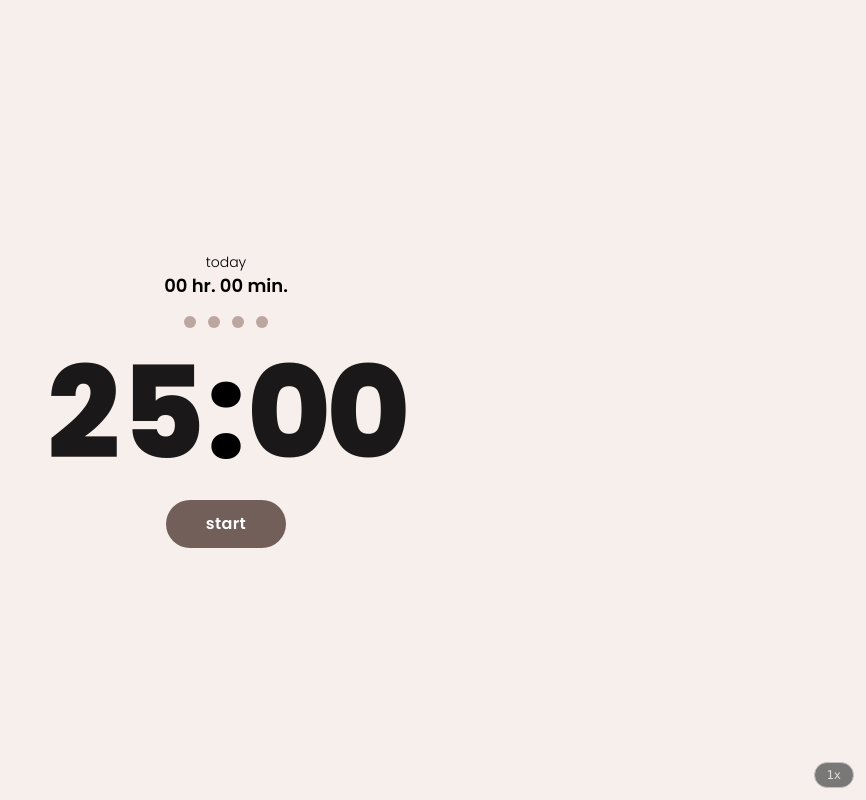
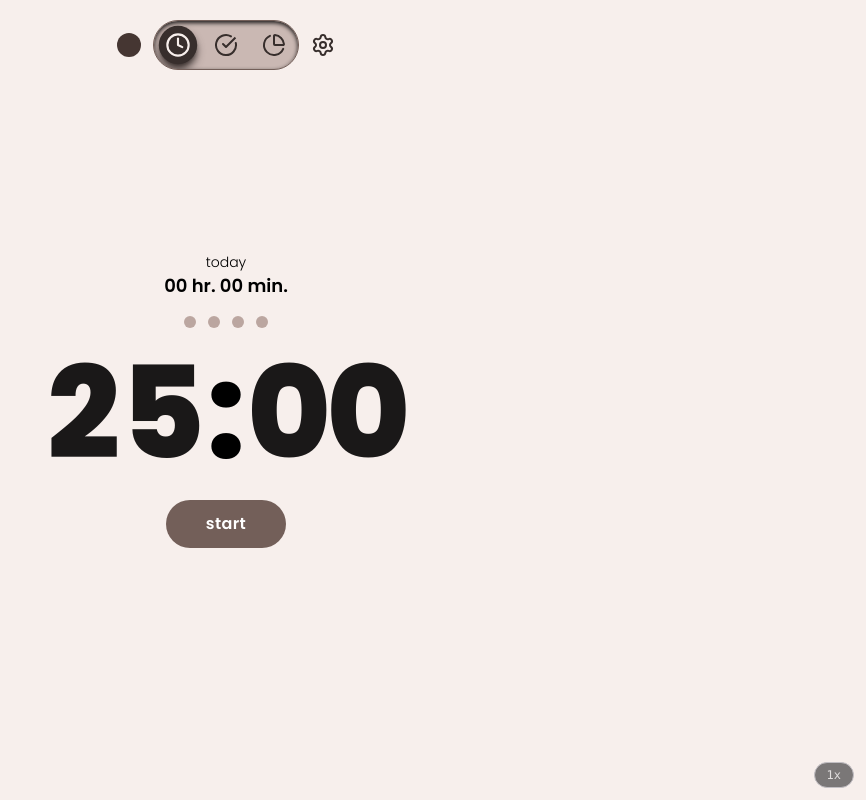
Before and after one commit to plwtx/chai.study, a React (Vite) app: page / in a window 1280 px wide. Shown: the whole page, without its empty margins (414-1280 px from the left). Built offline with nearby package versions, Linux system fonts and the light colour scheme; a web font is replaced by a local one; what @toolwind/corner-shape would draw is missing.

Commit message:
FEAT: NavBar.

```diff
--- a/src/features/focus-timer/index.tsx
+++ b/src/features/focus-timer/index.tsx
@@ -5,6 +5,7 @@ import { useTimer } from "./hooks/useTimer";
 import { useDailyTotal } from "./hooks/useDailyTotal";
 import DailyFocus from "./components/daily-focus";
 import { AnimatePresence, motion } from "motion/react";
+import NavBar from "@/features/navbar/index";
 
 const DevSpeedToggle = import.meta.env.DEV
   ? lazy(() => import("./components/dev-speed-toggle"))
@@ -33,6 +34,7 @@ export default function FocusTimer() {
     <>
       <FinishedBanner />
       <DevSpeedToggle />
+      <NavBar />
       <div className="bg-brown-100 h-screen w-full">
         <div className="flex h-full w-full flex-col items-center justify-center gap-4">
           <DailyFocus hours={hours} minutes={minutes} />
@@ -60,7 +62,7 @@ export default function FocusTimer() {
                 <motion.button
                   key="start"
                   onClick={start}
-                  className="bg-brown-500 cursor-pointer rounded-full px-10 py-3 font-poppins font-semibold tracking-wide text-white"
+                  className="bg-brown-500 font-poppins cursor-pointer rounded-full px-10 py-3 font-semibold tracking-wide text-white"
                   initial={{ scale: 0.5, opacity: 0, filter: "blur(8px)" }}
                   animate={{ scale: 1, opacity: 1, filter: "blur(0px)" }}
                   exit={{
@@ -103,7 +105,7 @@ export default function FocusTimer() {
                 >
                   <motion.button
                     onClick={status === "running" ? pause : start}
-                    className="bg-brown-500 cursor-pointer rounded-full px-8 py-3 font-poppins font-semibold tracking-wide text-white"
+                    className="bg-brown-500 font-poppins cursor-pointer rounded-full px-8 py-3 font-semibold tracking-wide text-white"
                     variants={{
                       hidden: {
                         x: 40,
@@ -137,7 +139,7 @@ export default function FocusTimer() {
 
                   <motion.button
                     onClick={endCycle}
-                    className="border-brown-400 text-brown-600 hover:border-brown-600 hover:text-brown-800 cursor-pointer rounded-full border px-5 py-2.5 font-poppins text-sm"
+                    className="border-brown-400 text-brown-600 hover:border-brown-600 hover:text-brown-800 font-poppins cursor-pointer rounded-full border px-5 py-2.5 text-sm"
                     variants={{
                       hidden: {
                         x: -40,
--- /dev/null
+++ b/src/features/navbar/index.tsx
@@ -0,0 +1,26 @@
+import { cn } from "@/lib/utils";
+import { Clock, CircleCheckBig, ChartPie, Cog, Settings } from "lucide-react";
+
+const Navbar = () => {
+  return (
+    <div className={cn("absolute top-5 left-1/2 z-10 -translate-x-1/2")}>
+      <div className="flex items-center justify-center gap-3">
+        {/* EMPTY PLACEHOLDER FOR LOGO: */}
+        <div className="bg-brown-600 size-6 rounded-full"></div>
+        {/* Page navigation buttons: */}
+        <div className="bg-brown-300/75 shadow-brown-900 border-brown-500 flex w-fit items-center justify-between gap-6 overflow-clip rounded-full border p-3 shadow-inner">
+          {/* Focus (Chaidoro / Pomodoro) timer: */}
+          <Clock className="text-brown-100 bg-brown-700 shadow-brown-700 size-6 scale-160 cursor-pointer rounded-full p-1 shadow-md" />
+          {/* Task manager */}
+          <CircleCheckBig className="text-brown-700 hover:bg-brown-900/25 size-6 cursor-pointer rounded-full transition-all ease-in-out hover:scale-130 hover:p-px" />
+          {/* Statistics menu */}
+          <ChartPie className="text-brown-700 hover:bg-brown-900/25 size-6 cursor-pointer rounded-full transition-all ease-in-out hover:scale-130 hover:p-px" />
+        </div>
+        {/* Settings button */}
+        <Settings className="text-brown-700 size-6" />
+      </div>
+    </div>
+  );
+};
+
+export default Navbar;
```
